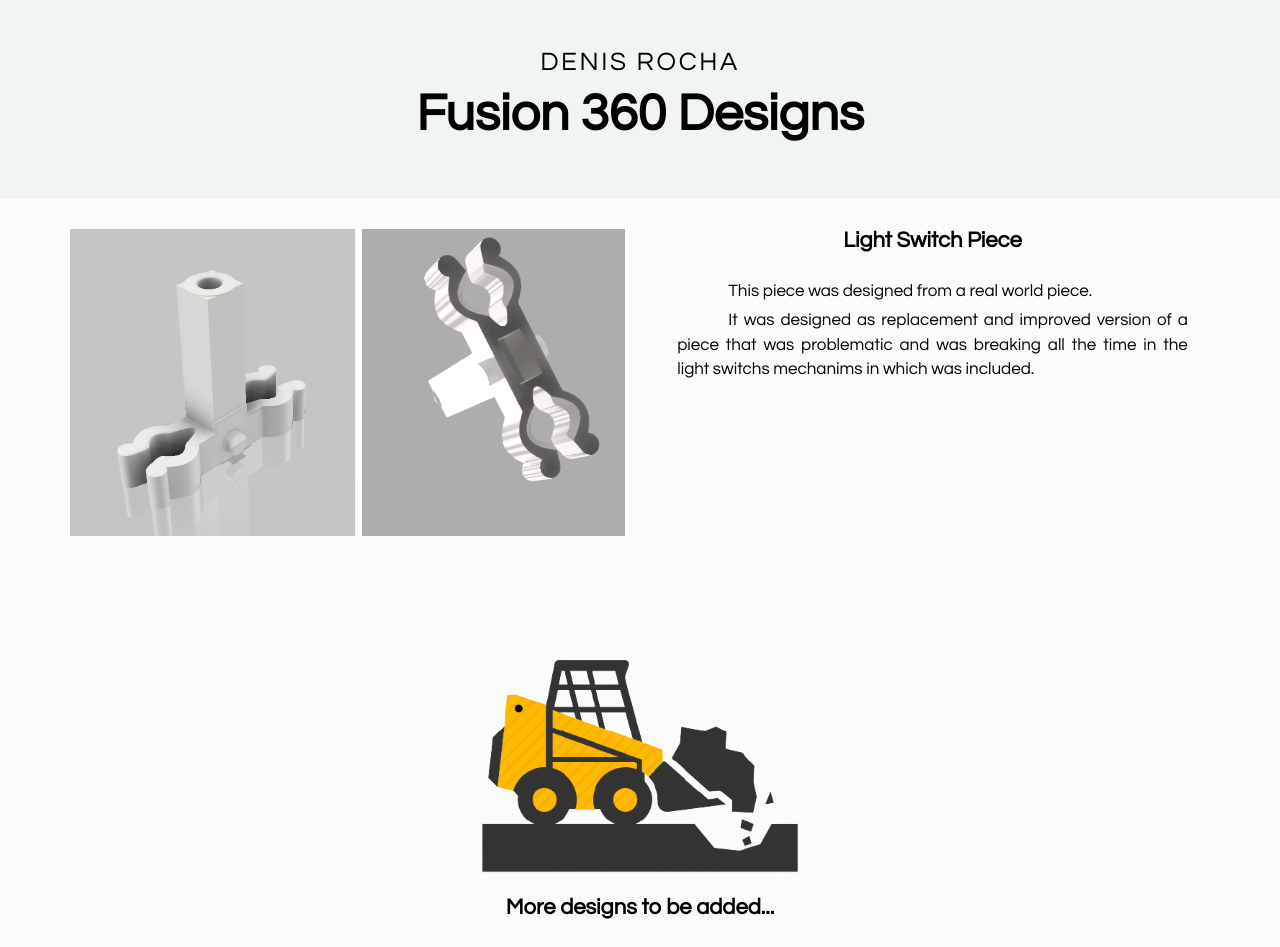
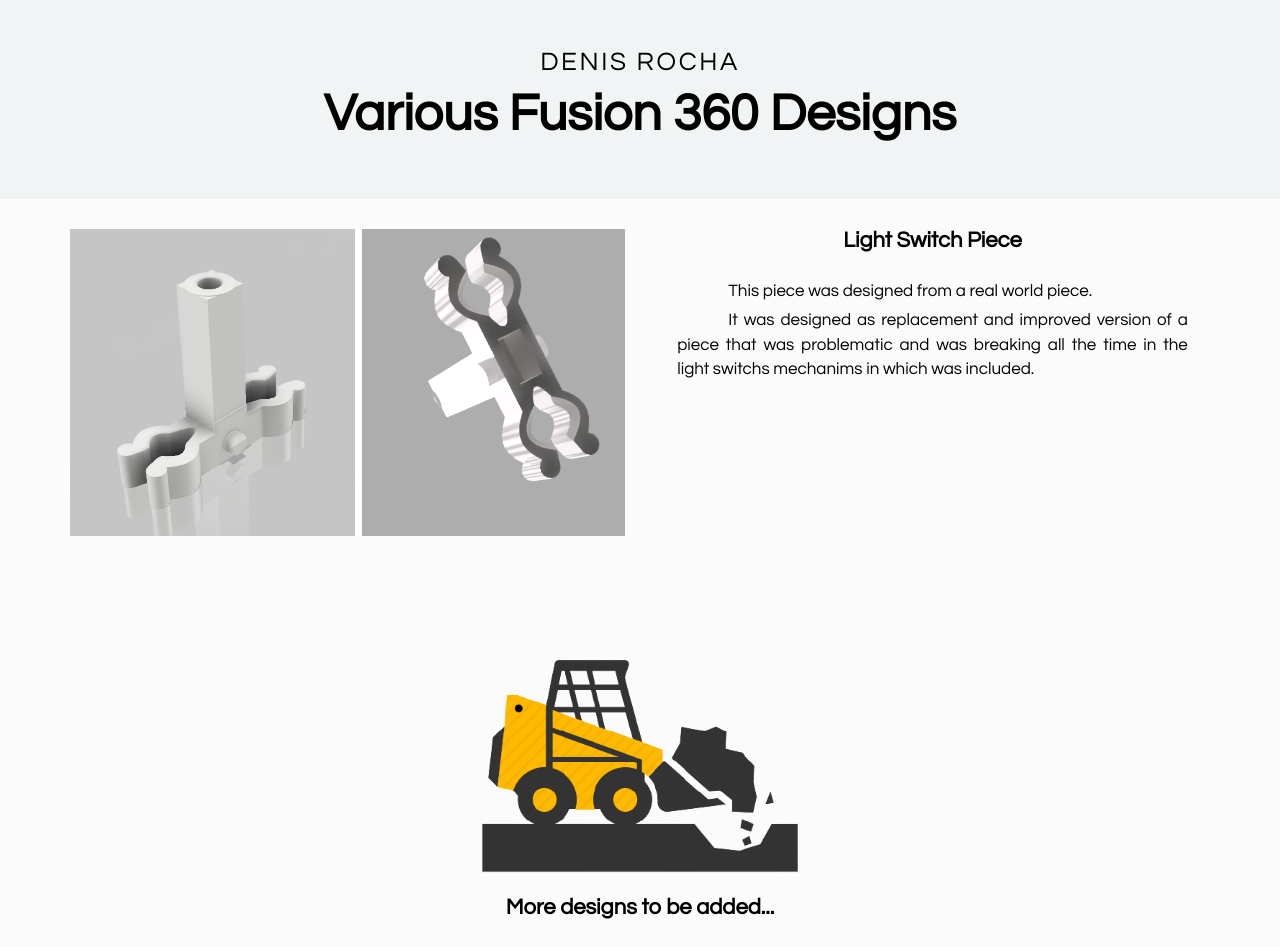
Before and after one commit to DRocha16/Website-Portfolio, a plain HTML site: page fusion.html in a window 1280 px wide. Shown: the top 947 px of the page. Drawn offline with nearby package versions, Linux system fonts and the light colour scheme.

Commit message:
Add files via upload

```diff
--- a/fusion.html
+++ b/fusion.html
@@ -1,7 +1,7 @@
 <!DOCTYPE html>
 <html lang="en">
 <head>
-    <title style="color:blue"> Fusion 360 Designs </title>
+    <title style="color:blue"> Various Fusion 360 Designs </title>
   <link href='https://fonts.googleapis.com/css?family=Questrial' rel='stylesheet'>
   <meta charset="utf-8">
   <meta name="viewport" content="width=device-width, initial-scale=1">
@@ -14,7 +14,7 @@
 
 <div id="parte_cima"   class="jumbotron text-center">
   <h1 id="nome"> DENIS ROCHA </h1>
-  <p id="subtitulo">Fusion 360 Designs </p>
+  <p id="subtitulo">Various Fusion 360 Designs </p>
 </div>
 
 <div id="parte_baixo"  class="container">
```
Also changed, not shown: index.html (+1 -1 lines).
